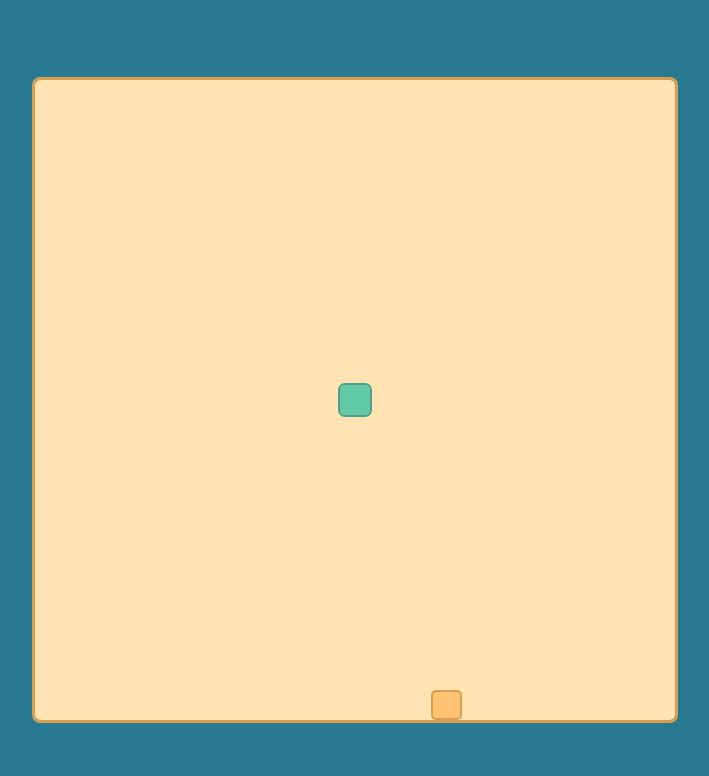
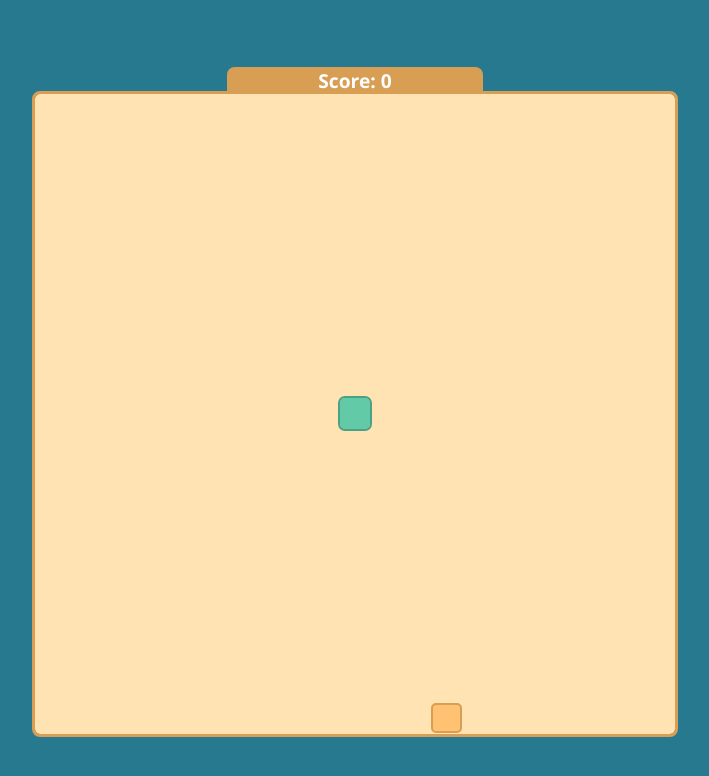
Before and after one commit to yeray004/Snake-Game, a plain HTML site: page index.html in a window 1280 px wide. Shown: the whole page, without its empty margins (285-994 px from the left). Drawn offline with Linux system fonts and the light colour scheme.

Commit message:
Adding score

```diff
--- a/index.html
+++ b/index.html
@@ -12,7 +12,10 @@
     <script src="https://kit.fontawesome.com/e07414d0a4.js" defer crossorigin="anonymous"></script>
 </head>
 <body>
-    <div id="game-board"></div>
+    <div class="board-score">
+        <h3>Score: <span id="score">0</span></h3>
+        <div id="game-board"></div>
+    </div>
     <div class="buttons">
         <button id="btnUp">
             <i class="fa-solid fa-arrow-up"></i>
--- a/snake.js
+++ b/snake.js
@@ -3,6 +3,8 @@ import { getInputDirection } from "./input.js";
 export const SNAKE_SPEED = 5;
 const snakeBody = [{ x: 11, y: 11 }]
 let newSegments = 0;
+let score = 0;
+const scoreEl = document.getElementById('score')
 
 export function update(){
     addSegments();
@@ -50,7 +52,9 @@ function equalPositions(pos1, pos2){
 
 function addSegments(){
     for(let i = 0; i < newSegments; i++){
-        snakeBody.push({...snakeBody[snakeBody.length -1] })
+        score++
+        scoreEl.innerHTML = score
+        snakeBody.push({...snakeBody[snakeBody.length -1]})
     }
 
     newSegments = 0;
--- a/style.css
+++ b/style.css
@@ -8,11 +8,26 @@ body{
     justify-content: space-evenly;
     align-items: center;
     background-color: #26798E;
+    font-family:'Segoe UI', Tahoma, Geneva, Verdana, sans-serif ;
+}
+.board-score{
+    display: flex;
+    flex-direction: column;
+    align-items: center;
+    text-align: center;
+}
+h3{
+    margin: 0;
+    font-size: 1.2em;
+    background-color: #d79e54;
+    width: 40%;
+    color: white;
+    border-radius: .4em .4em 0 0;
 }
 #game-board{
     width: 80vmin;
     height: 80vmin;
-    margin: 1em;
+/*     margin: 0 1em 1em; */
     display: grid;
     grid-template-columns: repeat(21, 1fr);
     grid-template-rows: repeat(21, 1fr);
@@ -56,7 +71,7 @@ i:hover{
 #btnUp{
     grid-column: span 3;
 }
-@media(max-width: 768px){
+@media(max-width: 820px){
     #game-board{
         width: 60vmin;
         height: 60vmin;
@@ -71,3 +86,11 @@ i:hover{
         height: 85vmin;
     }
 }
+@media(max-width: 320px){
+    .board-score{
+        margin-top: 1em;
+    }
+    .buttons{
+        margin: 2em 0 3em 0;
+    }
+}
```
